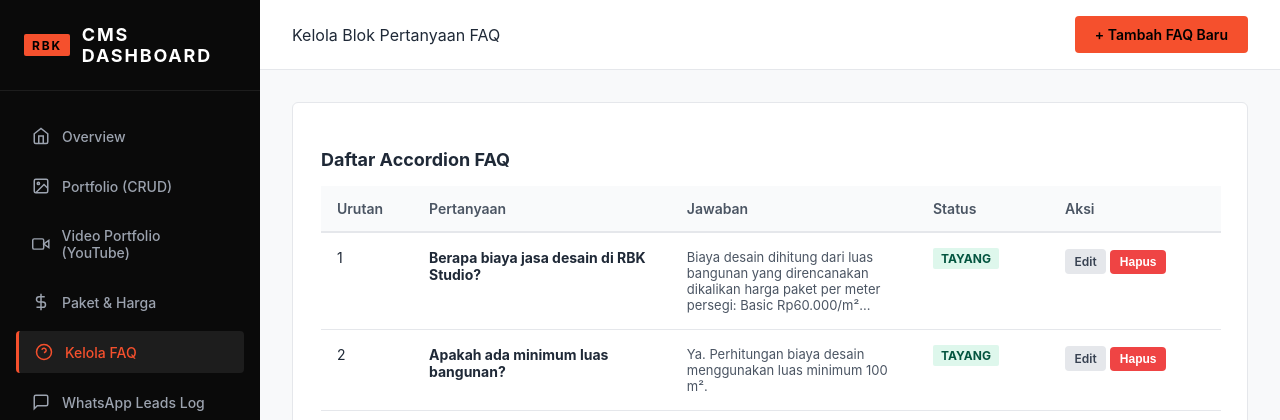
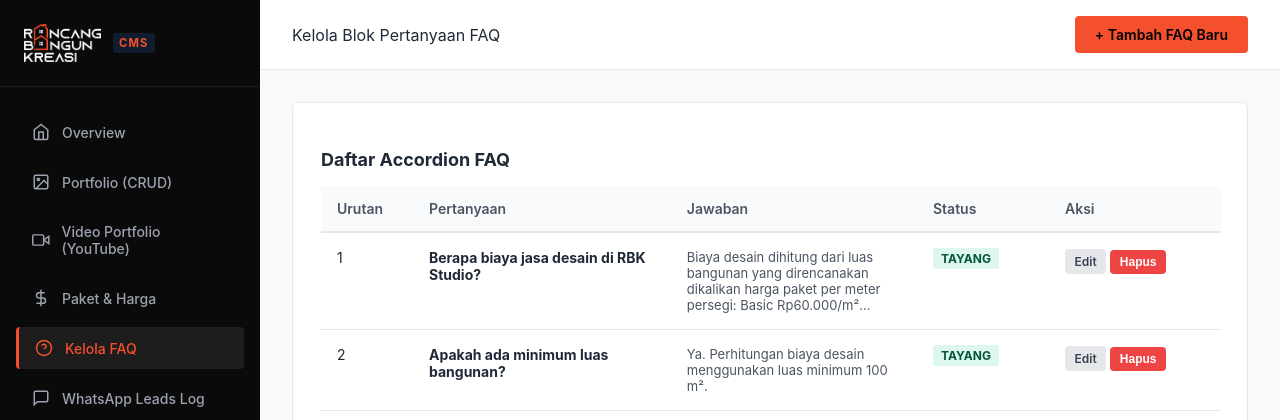
Before and after one commit to dausfla/RbkStudio, a PHP site: page /admin/faq.php in a window 1280 px wide. Shown: the top 420 px of the page. Run offline with PHP 8.4, Linux system fonts and the light colour scheme; the visitor is signed in with stand-in values (Sample User, id 1); data comes from the database, SQL or seed files in the repository.

Commit message:
feat: add official Rancang Bangun Kreasi logo to navbar and admin sidebar

```diff
--- a/admin/sidebar.php
+++ b/admin/sidebar.php
@@ -5,9 +5,9 @@
 $currentPage = basename($_SERVER['PHP_SELF']);
 ?>
 <div class="admin-sidebar">
-  <div class="sidebar-header">
-    <span class="sidebar-badge">RBK</span>
-    <span>CMS DASHBOARD</span>
+  <div class="sidebar-header" style="display: flex; align-items: center; gap: 0.75rem;">
+    <img src="/assets/images/logo-light.png" alt="RBK Studio Logo" style="height: 38px; width: auto; object-fit: contain;">
+    <span style="font-size: 0.7rem; font-weight: 700; color: var(--admin-primary); letter-spacing: 0.1em; background: rgba(59,130,246,0.15); padding: 0.2rem 0.4rem; border-radius: 3px;">CMS</span>
   </div>
 
   <nav class="sidebar-nav">
--- a/includes/header.php
+++ b/includes/header.php
@@ -29,8 +29,7 @@ $waUrlHeader = buildWaUrl($waNumber, $waMsgUmum);
   <header class="site-header">
     <div class="container header-container">
       <a href="/" class="brand-logo">
-        <span class="logo-badge">RBK</span>
-        <span>STUDIO</span>
+        <img src="/assets/images/logo-light.png" alt="Rancang Bangun Kreasi" class="site-logo-img">
       </a>
 
       <nav class="nav-menu" id="navMenu">
```
Also changed, not shown: assets/css/style.css (+12 -10 lines), assets/images/logo-light.png (added), assets/images/logo.png (added).
